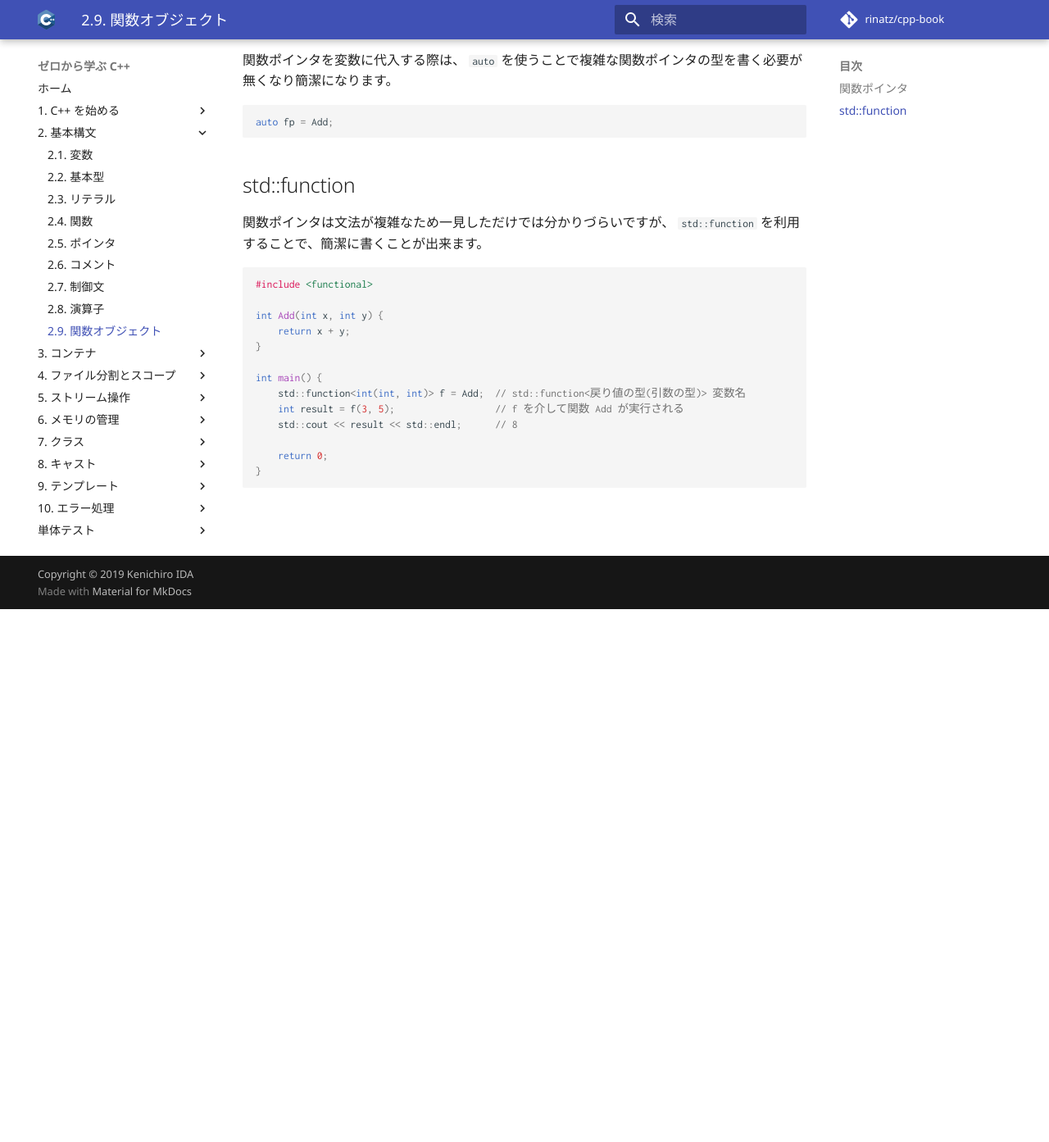
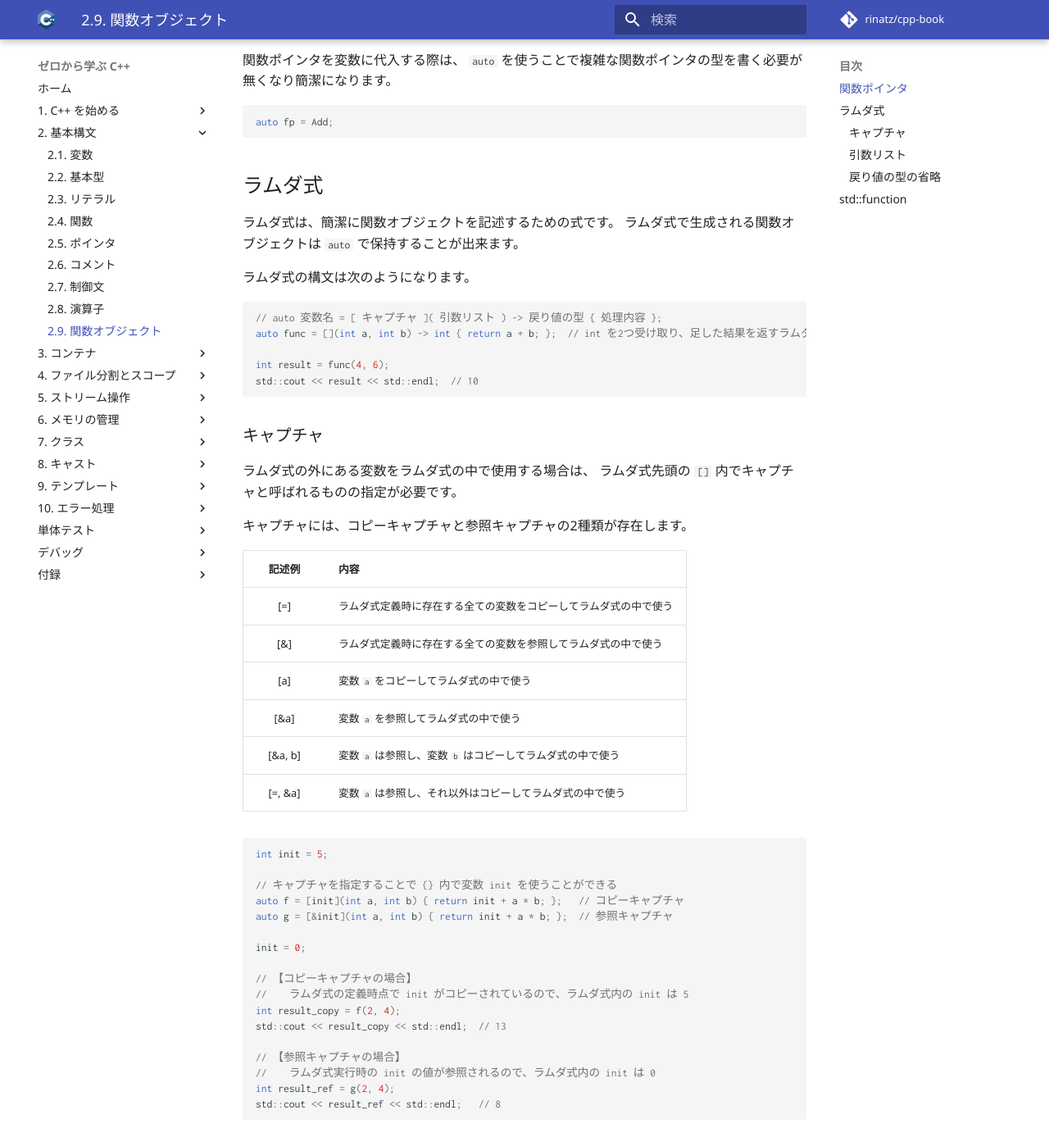
Before and after one commit to rinatz/cpp-book, an MkDocs documentation site: the page built from docs/ch02-09-function-objects.md, in a window 1280 px wide and 1400 px high, scrolled down 657 px. Shown: the top 1393 px of the window at 82% size. Built offline with MkDocs 1.6.1 and Material for MkDocs 9.7.7, drawn with Linux system fonts in a browser that asks for light colours; comment, search, counter and statistics services are not loaded; some of the changed text lies outside the part shown.

Commit message:
Explain lambda expressions

````diff
--- a/docs/ch02-09-function-objects.md
+++ b/docs/ch02-09-function-objects.md
@@ -34,10 +34,80 @@
 auto fp = Add;
 ```
 
+## ラムダ式
+
+ラムダ式は、簡潔に関数オブジェクトを記述するための式です。
+ラムダ式で生成される関数オブジェクトは `auto` で保持することが出来ます。
+
+ラムダ式の構文は次のようになります。
+
+```cpp
+// auto 変数名 = [ キャプチャ ]( 引数リスト ) -> 戻り値の型 { 処理内容 };
+auto func = [](int a, int b) -> int { return a + b; };  // int を2つ受け取り、足した結果を返すラムダ式
+
+int result = func(4, 6);
+std::cout << result << std::endl;  // 10
+```
+
+### キャプチャ
+
+ラムダ式の外にある変数をラムダ式の中で使用する場合は、
+ラムダ式先頭の `[]` 内でキャプチャと呼ばれるものの指定が必要です。
+
+キャプチャには、コピーキャプチャと参照キャプチャの2種類が存在します。
+
+|  記述例  | 内容                                                   |
+|:-------:|-------------------------------------------------------|
+| [=]     | ラムダ式定義時に存在する全ての変数をコピーしてラムダ式の中で使う |
+| [&]     | ラムダ式定義時に存在する全ての変数を参照してラムダ式の中で使う   |
+| [a]     | 変数 `a` をコピーしてラムダ式の中で使う                     |
+| [&a]    | 変数 `a` を参照してラムダ式の中で使う                       |
+| [&a, b] | 変数 `a` は参照し、変数 `b` はコピーしてラムダ式の中で使う     |
+| [=, &a] | 変数 `a` は参照し、それ以外はコピーしてラムダ式の中で使う      |
+
+```cpp
+int init = 5;
+
+// キャプチャを指定することで {} 内で変数 init を使うことができる
+auto f = [init](int a, int b) { return init + a * b; };   // コピーキャプチャ
+auto g = [&init](int a, int b) { return init + a * b; };  // 参照キャプチャ
+
+init = 0;
+
+// 【コピーキャプチャの場合】
+//    ラムダ式の定義時点で init がコピーされているので、ラムダ式内の init は 5
+int result_copy = f(2, 4);
+std::cout << result_copy << std::endl;  // 13
+
+// 【参照キャプチャの場合】
+//    ラムダ式実行時の init の値が参照されるので、ラムダ式内の init は 0
+int result_ref = g(2, 4);
+std::cout << result_ref << std::endl;   // 8
+```
+
+
+### 引数リスト
+
+`( 引数リスト )` は、通常の関数と同じように記述することが出来ます。
+
+```cpp
+auto func1 = [](int x) -> int { return x * x; };  // int を引数とする
+auto func2 = []() -> int { return 400; };         // 引数なし
+auto func3 = [] { return 400; };                  // 戻り値の型の記述を省略した場合、 () ごと省略可能
+```
+
+### 戻り値の型の省略
+
+`-> 戻り値の型` は、 ラムダ式内の型推論に任せる場合は省略可能です。
+
+```cpp
+auto func = [](int a, int b) { return a + b; };  // a, b は共に int なので、戻り値も int と推論される
+```
+
 ## std::function
 
-関数ポインタは文法が複雑なため一見しただけでは分かりづらいですが、
-`std::function` を利用することで、簡潔に書くことが出来ます。
+`std::function` で関数ポインタやラムダ式を保持することが出来ます。
+`std::function` を使うことで、関数ポインタのような複雑な構文が簡潔になるという利点もあります。
 
 ```cpp
 #include <functional>
@@ -51,6 +121,9 @@
     int result = f(3, 5);                  // f を介して関数 Add が実行される
     std::cout << result << std::endl;      // 8
 
+    f = [](int x, int y) { return x * y; };  // ラムダ式も保持可能
+    std::cout << g(4, 7) << std::endl;       // 28
+
     return 0;
 }
 ```
````
